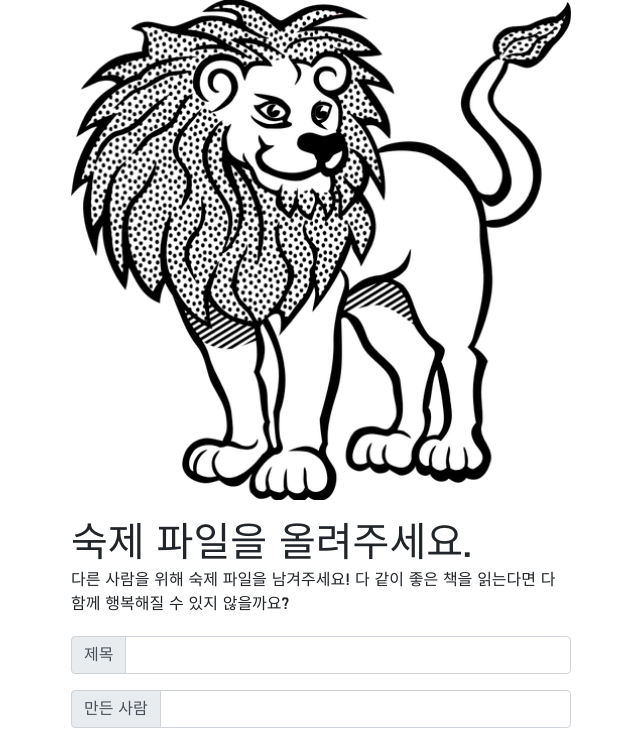
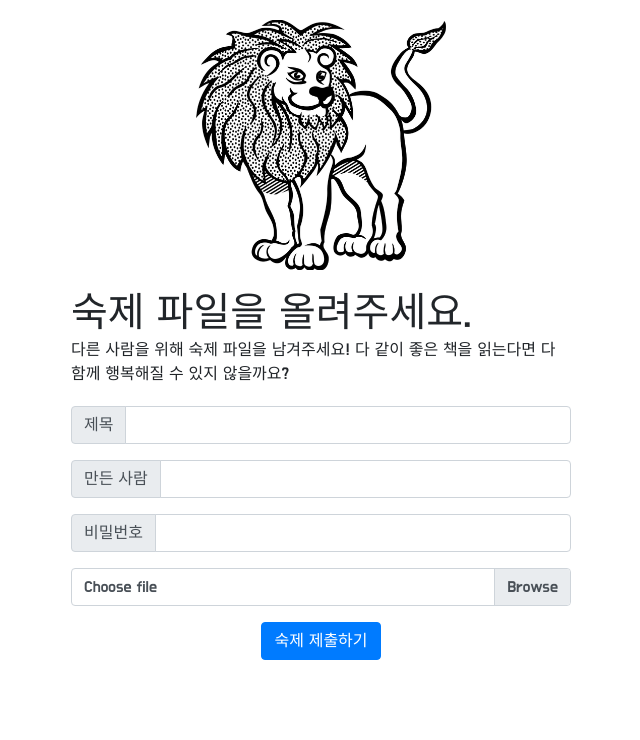
Before and after one commit to yeojin-dev/leo, a Flask app: page / in a window 1280 px wide. Shown: the top 740 px of the page, without its empty margins (319-959 px from the left). Run offline with Flask 2, Linux system fonts and the light colour scheme; data that the repository does not hold is empty; some libraries are stand-ins or nearby versions; some web fonts are replaced.

Commit message:
레오 이미지 크기 조정

```diff
--- a/templates/index.html
+++ b/templates/index.html
@@ -120,8 +120,9 @@
             background-image: url('{{url_for('static', filename='leo.png')}}');
             background-size: cover;
             background-position: center;
-            width: 500px;
-            height: 500px;
+            width: 250px;
+            height: 250px;
+            margin: 20px auto;
         }
 
         .info {
```
